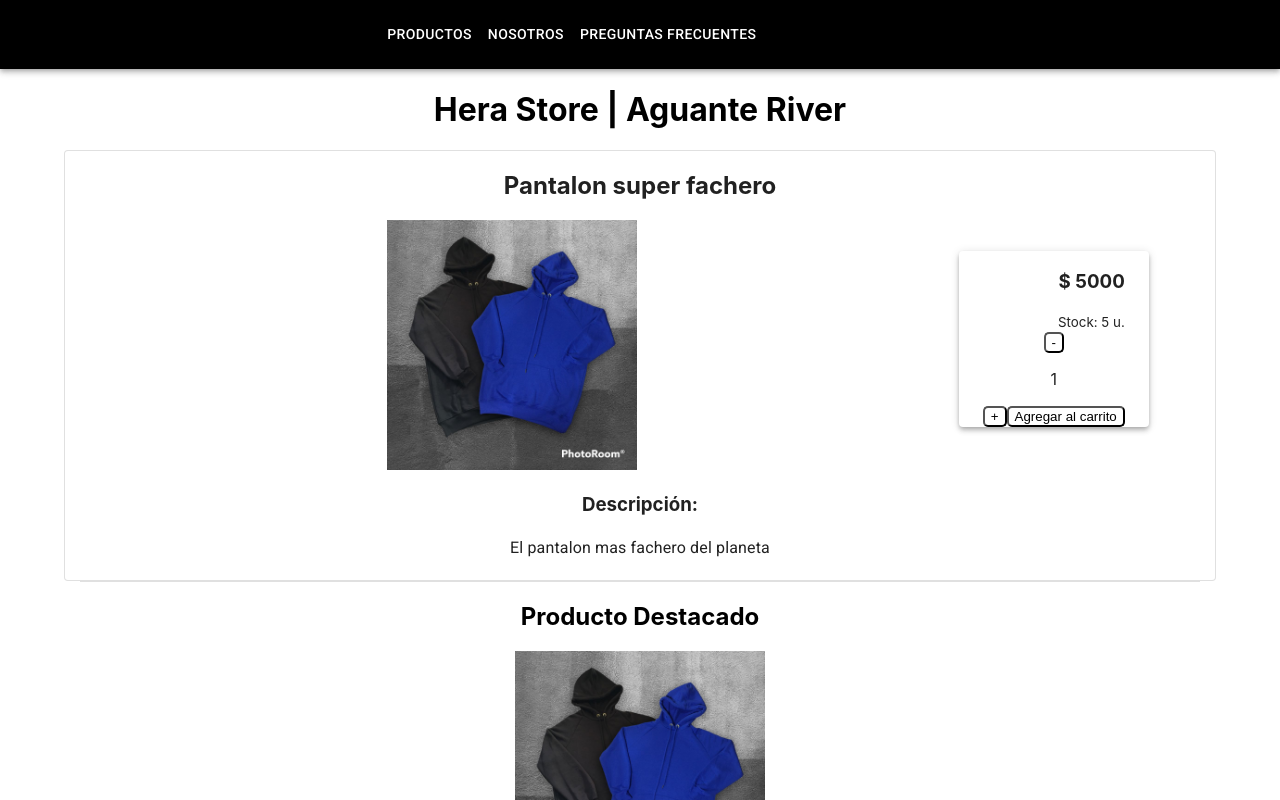
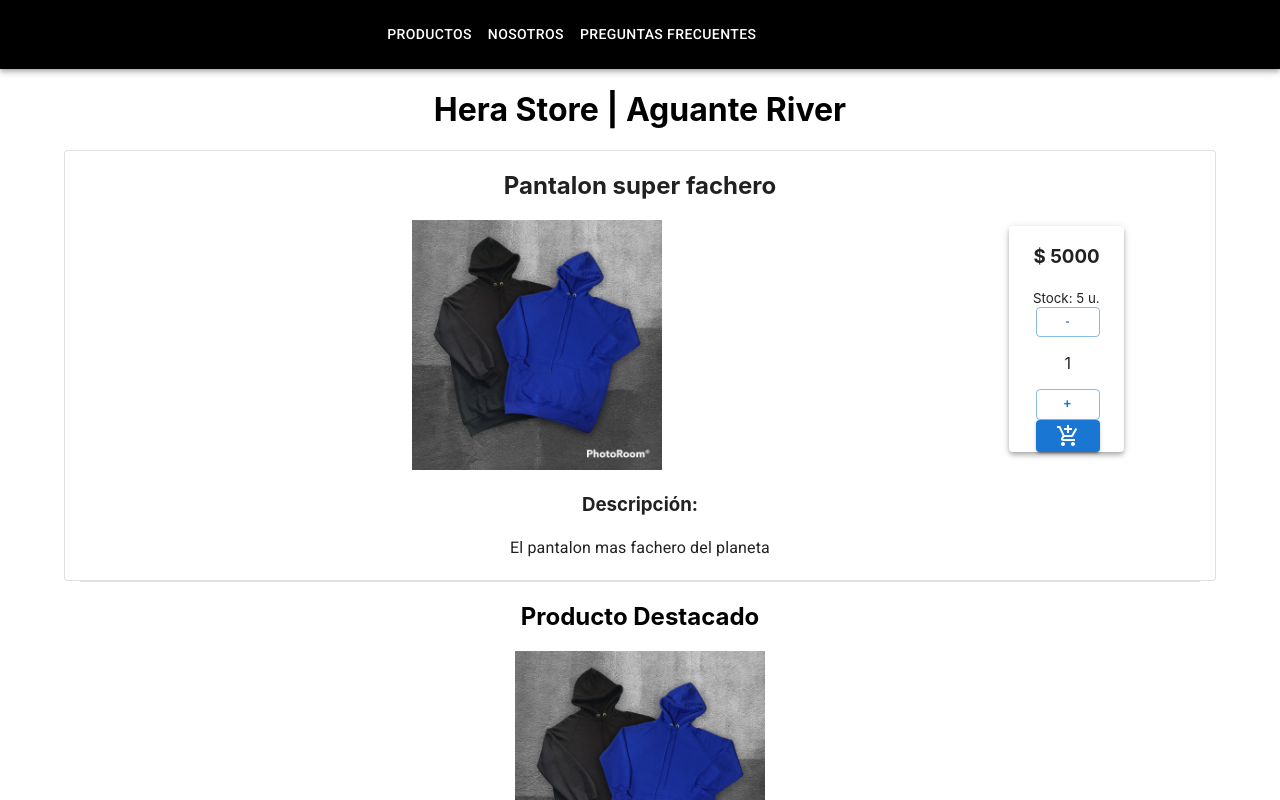
Before and after one commit to martinjaureguibehere/proyecto-react-clarks, a React (Create React App) app: page / in a window 1280 px wide. Shown: the top 800 px of the page. Built offline with nearby package versions, Linux system fonts and the light colour scheme.

Commit message:
agregar al carrito

```diff
--- a/src/components/ItemCount/ItemCount.js
+++ b/src/components/ItemCount/ItemCount.js
@@ -1,18 +1,28 @@
-import { Component, useState } from "react";
-import './ItemCount.css'
-import onAdd from '../Item/Item';
+import { Button } from "@mui/material";
+import './ItemCount.css';
+import { useState } from 'react';
+import AddToCartBtn from '../../components/AddToCartBtn/AddToCartBtn.js'
 
-function ItemCount({stock, onAdd}) {
-    const [count, setCount] = useState(1)
+const ItemCount = ({product}) => {
+    const { name, price, stock } = product;
+    const [count, setCount] = useState(1);
+    const addCount = () => {
+        stock > count && setCount(count + 1);
+    }
+    const subsCount = () => {
+        count > 1 && setCount(count - 1);
+    }
     return (
-        <>
-            <div className="contenedor-botones">
-              <button className="button-menos"   onClick={()=>{setCount(count - 1)}} disabled={count === 1}>-</button>
-              <p className="p-1 text-8x1">{count}</p>
-              <button className="button-mas"  onClick={()=>{setCount(count + 1)}} disabled={count === 5}>+</button>
-              <button className="button-agregar"  disableElevation onClick={()=> onAdd( count)}> Agregar al carrito</button>
-            </div>
+<>
+        <div className="itemCount">
+            <Button size="small" variant="outlined" onClick={subsCount}>-</Button>
+            <p>{count}</p>
+            <Button size="small" variant="outlined" onClick={addCount}>+</Button>
+
+        </div>
+        <AddToCartBtn name={name} price={price} count={count} />
         </>
-    )
+    );
 }
-export default ItemCount
+
+export default ItemCount;
```
